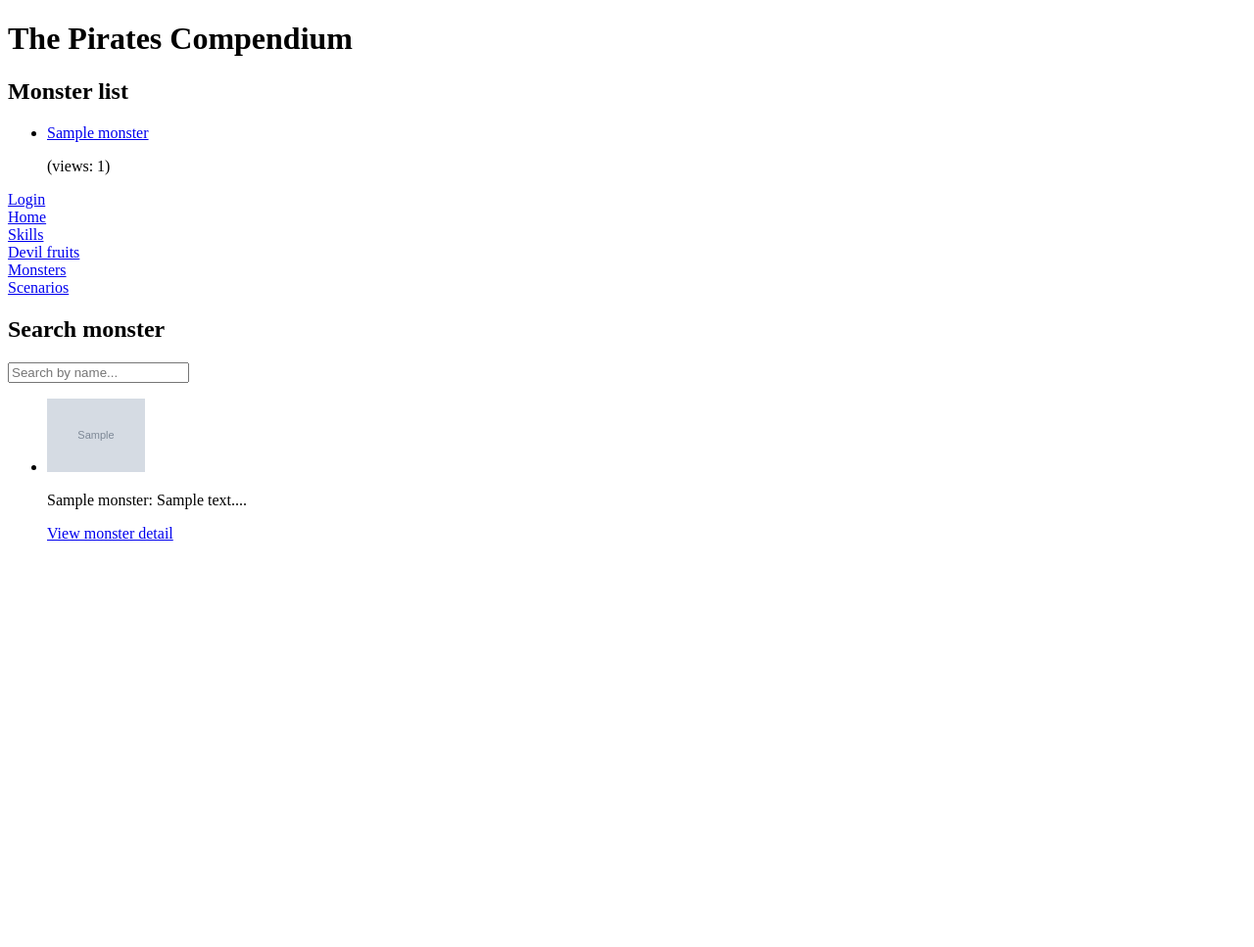
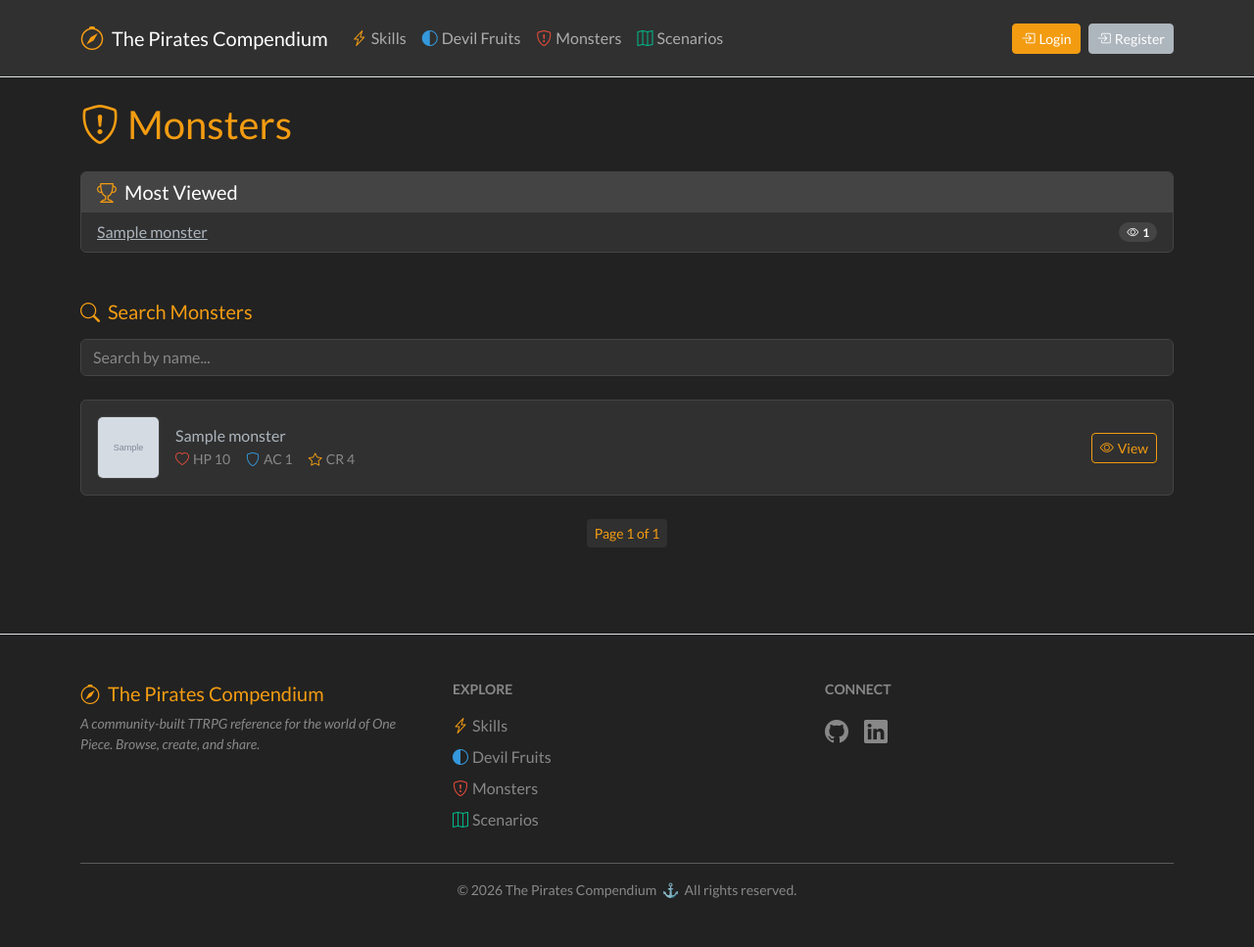
Before and after one commit to SerhiiHryniuk/the-pirates-compendium, a Django app: page /compendium/monster/ in a window 1280 px wide. Shown: the whole page at 98% size. Before the commit the page ends 552 px from the top, so only its background shows below. Run offline with Django 5.2, Linux system fonts and the light colour scheme; tables that the repository leaves empty hold one stand-in row (values such as "Sample post"); grey boxes marked "Sample" are stand-in pictures; some libraries are stand-ins or nearby versions.

Commit message:
style: add a style to monster list page

```diff
--- a/templates/compendium/monsters_templates/monster_list.html
+++ b/templates/compendium/monsters_templates/monster_list.html
@@ -1,83 +1,140 @@
-<!DOCTYPE html>
-<html lang="en">
-<head>
-  <meta charset="UTF-8">
-  <title>The Pirates Compendium - Monster list</title>
-  <script src="https://unpkg.com/htmx.org@1.9.10"></script>
-</head>
-<body>
-  <h1>The Pirates Compendium</h1>
-  <h2>Monster list</h2>
-  <ul>
+{% extends "compendium/base.html" %}
+
+{% block title %}Monsters — The Pirates Compendium{% endblock %}
+
+{% block content %}
+
+  <div class="d-flex justify-content-between align-items-center mb-4">
+    <h2 class="text-warning mb-0">
+      <i class="bi bi-shield-exclamation me-2"></i>Monsters
+    </h2>
+    {% if user.is_authenticated %}
+      <a href="{% url 'compendium:monster_create' %}" class="btn btn-warning btn-sm">
+        <i class="bi bi-plus-circle me-1"></i>Add Monster
+      </a>
+    {% endif %}
+  </div>
+
+  <div class="card border-secondary mb-5">
+    <div class="card-header border-secondary">
+      <h5 class="mb-0"><i class="bi bi-trophy me-2 text-warning"></i>Most Viewed</h5>
+    </div>
+    <ul class="list-group list-group-flush">
       {% for monster in top_monsters %}
-      <li>
-        <a href="{% url "compendium:monster_detail" slug=monster.slug %}">{{ monster.name }}</a>
-        <p>(views: {{ monster.view_count }})</p>
+        <li class="list-group-item d-flex justify-content-between align-items-center bg-transparent border-secondary">
+          <a href="{% url 'compendium:monster_detail' slug=monster.slug %}" class="text-light">
+            {{ monster.name }}
+          </a>
+          <span class="badge bg-secondary rounded-pill">
+            <i class="bi bi-eye me-1"></i>{{ monster.view_count }}
+          </span>
+        </li>
+      {% empty %}
+        <li class="list-group-item text-muted fst-italic bg-transparent border-secondary">
+          No monsters yet.
         </li>
       {% endfor %}
     </ul>
-  {% if user.is_authenticated %}
-    <p>User: {{ user.username }}</p>
-    <form action="{% url "logout" %}" method=post>
-      {% csrf_token %}
-      <input type="hidden" name="next" value="{{ request.path }}" />
-      <button type="submit">Logout</button>
-    </form>
-    <a href="{% url "compendium:monster_create" %}">Add monster</a>
-  {% else %}
-    <a href="{% url "login" %}">Login</a>
-  {% endif %}
-  <br>
-  <a href="{% url "compendium:index" %}">Home</a>
-  <br>
-  <a href="{% url "compendium:skill_list" %}">Skills</a>
-  <br>
-  <a href="{% url "compendium:devil_fruit_list" %}">Devil fruits</a>
-  <br>
-  <a href="{% url "compendium:monster_list" %}">Monsters</a>
-  <br>
-  <a href="{% url "compendium:scenario_list" %}">Scenarios</a>
-  <h2>Search monster</h2>
-  <label>
+  </div>
+
+  <div class="mb-4">
+    <h5 class="text-warning mb-3">
+      <i class="bi bi-search me-2"></i>Search Monsters
+    </h5>
     <input
       type="text"
       name="search"
+      class="form-control bg-dark text-light border-secondary"
       placeholder="Search by name..."
       hx-get="{% url 'compendium:monster_search' %}"
-        hx-trigger="keyup changed delay:300"
+      hx-trigger="keyup changed delay:300ms"
       hx-target="#monster-results"
     >
-  </label>
+  </div>
+
   <div id="monster-results">
     {% if monster_list %}
-      <ul>
+      <div class="row g-3">
         {% for monster in monster_list %}
-          <li>
-            <img src="{{ monster.image.url }}" alt="{{ monster.name }}" width="100">
-            <p>{{ monster }}</p>
-            <a href="{% url "compendium:monster_detail" slug=monster.slug %}">View monster detail</a>
-            <br>
+          <div class="col-12">
+            <div class="card border-secondary">
+              <div class="card-body d-flex justify-content-between align-items-center gap-3">
+
+                <img
+                  src="{{ monster.image.url }}"
+                  alt="{{ monster.name }}"
+                  class="rounded border border-secondary flex-shrink-0"
+                  style="width: 64px; height: 64px; object-fit: cover;"
+                >
+
+                <div class="flex-grow-1">
+                  <h6 class="card-title mb-1 text-light">{{ monster.name }}</h6>
+                  <div class="d-flex gap-3 text-muted small">
+                    <span><i class="bi bi-heart me-1 text-danger"></i>HP {{ monster.health_points }}</span>
+                    <span><i class="bi bi-shield me-1 text-info"></i>AC {{ monster.armor_class }}</span>
+                    <span><i class="bi bi-star me-1 text-warning"></i>CR {{ monster.challenge_rating }}</span>
+                  </div>
+                </div>
+
+                <div class="d-flex gap-2 flex-shrink-0">
+                  <a href="{% url 'compendium:monster_detail' slug=monster.slug %}"
+                     class="btn btn-outline-warning btn-sm">
+                    <i class="bi bi-eye me-1"></i>View
+                  </a>
                   {% if user.is_authenticated %}
-              <a href="{% url "compendium:monster_update" slug=monster.slug %}">Edit monster detail</a>
+                    <a href="{% url 'compendium:monster_update' slug=monster.slug %}"
+                       class="btn btn-outline-light btn-sm">
+                      <i class="bi bi-pencil me-1"></i>Edit
+                    </a>
                   {% endif %}
-            <br>
                   {% if user == monster.author %}
-              <a href="{% url "compendium:monster_delete" slug=monster.slug %}">Delete monster</a>
-            {% endif %}
-          </li>
-        {% endfor %}
-      </ul>
-      {% if page_obj.has_previous %}
-        <a href="?page=1">First</a>
-        <a href="?page={{ page_obj.previous_page_number }}">Previous</a>
-      {% endif %}
-      {% if page_obj.has_next %}
-        <a href="?page={{ page_obj.next_page_number }}">Next</a>
-        <a href="?page={{ page_obj.paginator.num_pages }}">Last</a>
-      {% endif %}
-    {% else %}
-      <p>No monsters yet.</p>
+                    <a href="{% url 'compendium:monster_delete' slug=monster.slug %}"
+                       class="btn btn-outline-danger btn-sm">
+                      <i class="bi bi-trash me-1"></i>Delete
+                    </a>
                   {% endif %}
                 </div>
-</body>
-</html>
+
+              </div>
+            </div>
+          </div>
+        {% endfor %}
+      </div>
+
+      <nav class="mt-4">
+        <ul class="pagination pagination-sm justify-content-center">
+          {% if page_obj.has_previous %}
+            <li class="page-item">
+              <a class="page-link bg-dark text-light border-secondary" href="?page=1">First</a>
+            </li>
+            <li class="page-item">
+              <a class="page-link bg-dark text-light border-secondary"
+                 href="?page={{ page_obj.previous_page_number }}">Previous</a>
+            </li>
+          {% endif %}
+
+          <li class="page-item disabled">
+            <span class="page-link bg-dark text-warning border-secondary">
+              Page {{ page_obj.number }} of {{ page_obj.paginator.num_pages }}
+            </span>
+          </li>
+
+          {% if page_obj.has_next %}
+            <li class="page-item">
+              <a class="page-link bg-dark text-light border-secondary"
+                 href="?page={{ page_obj.next_page_number }}">Next</a>
+            </li>
+            <li class="page-item">
+              <a class="page-link bg-dark text-light border-secondary"
+                 href="?page={{ page_obj.paginator.num_pages }}">Last</a>
+            </li>
+          {% endif %}
+        </ul>
+      </nav>
+
+    {% else %}
+      <p class="text-muted fst-italic">No monsters found.</p>
+    {% endif %}
+  </div>
+
+{% endblock %}
```
Also changed, not shown: templates/compendium/monsters_templates/monster_search_results.html (+69 -17 lines). Lines whose indentation alone changed are shown as unchanged.
